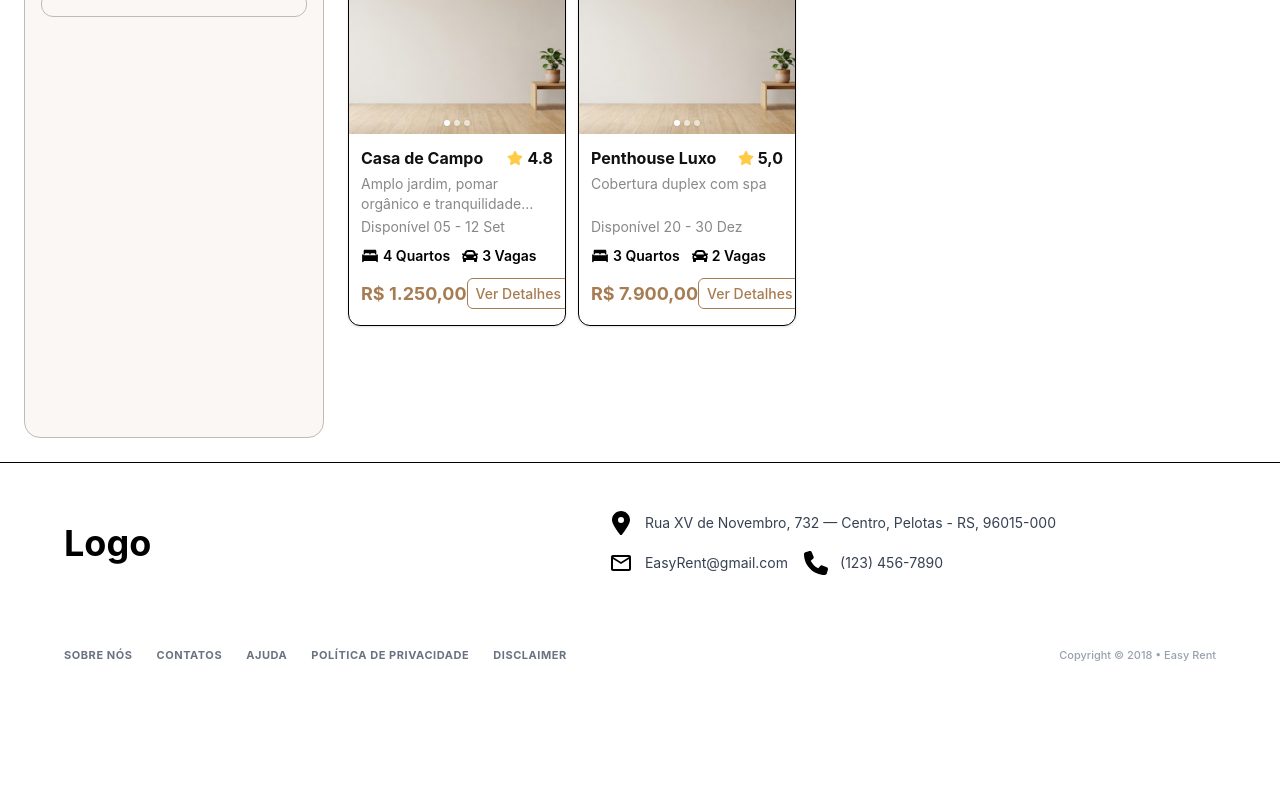
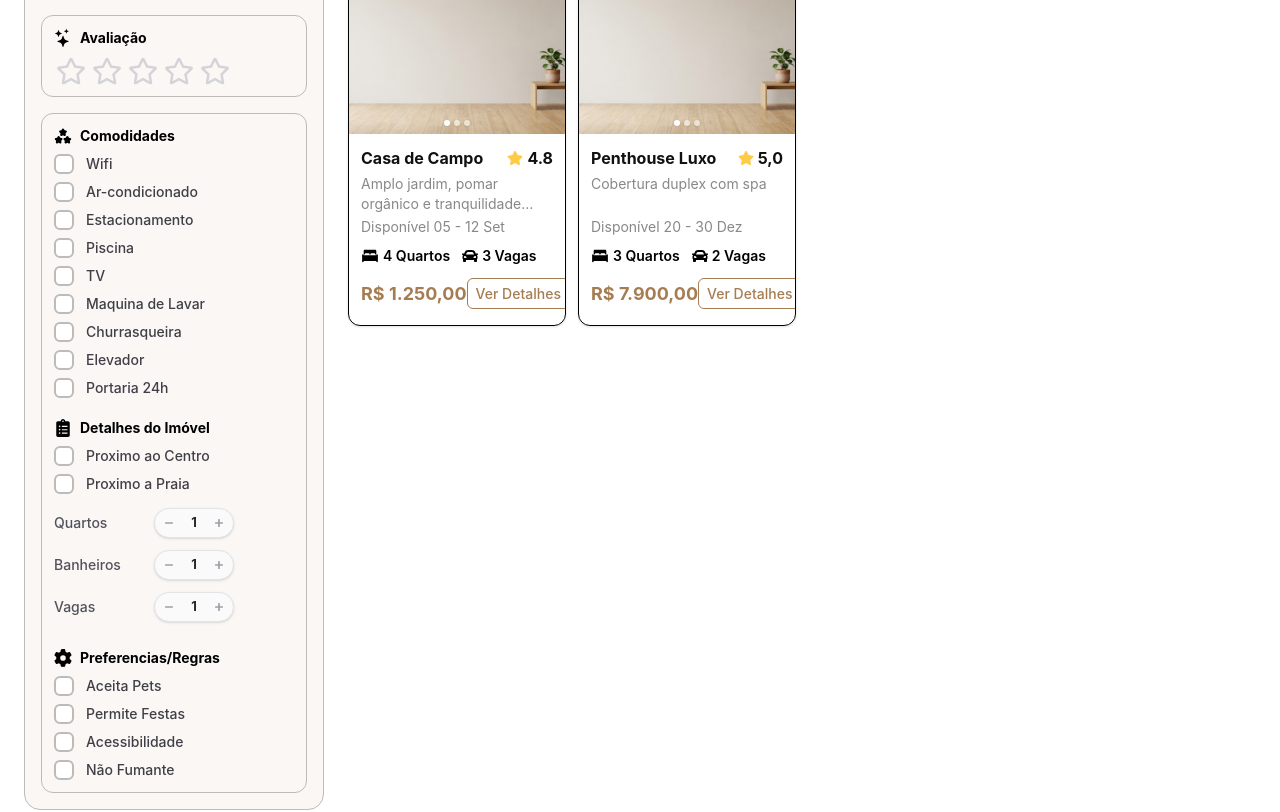
Before and after one commit to Kauasan123/Easy-Rent, a React (Vite) app: page /principal in a window 1280 px wide. Shown: the part 980-1792 px from the top of the page. Before the commit the page ends 1668 px from the top, so only its background shows below. Built offline with nearby package versions, Linux system fonts and the light colour scheme.

Commit message:
Finalização Parcial do Filtro

```diff
--- a/package.json
+++ b/package.json
@@ -11,8 +11,10 @@
   },
   "dependencies": {
     "@radix-ui/react-slider": "^1.3.6",
+    "date-fns": "^4.1.0",
     "framer-motion": "^12.38.0",
     "react": "^19.2.4",
+    "react-datepicker": "^9.1.0",
     "react-dom": "^19.2.4",
     "react-icons": "^5.6.0",
     "react-router-dom": "^7.14.2",
--- /dev/null
+++ b/src/Calendario.css
@@ -0,0 +1,36 @@
+.custom-datepicker-container .react-datepicker {
+  border: none !important;
+  font-family: inherit !important;
+  background-color: transparent !important;
+  display: flex !important;
+  flex-direction: column !important;
+  align-items: center !important;
+}
+
+.custom-datepicker-container .react-datepicker__header {
+  background-color: transparent !important;
+  border-bottom: 1px solid #f3f4f6 !important;
+  padding-bottom: 10px !important;
+}
+
+.custom-datepicker-container .react-datepicker__day--selected,
+.custom-datepicker-container .react-datepicker__day--in-range {
+  background-color: #A67C52 !important; /* Seu beje principal */
+  color: white !important;
+  border-radius: 8px !important;
+}
+
+.custom-datepicker-container .react-datepicker__day:hover {
+  border-radius: 8px !important;
+}
+
+.custom-datepicker-container .react-datepicker__current-month {
+  text-transform: capitalize !important;
+  color: #111 !important;
+  font-weight: 700 !important;
+  margin-bottom: 8px !important;
+}
+
+.custom-datepicker-container .react-datepicker__navigation {
+    top: 15px !important;
+}
--- a/src/Pages/Principal.jsx
+++ b/src/Pages/Principal.jsx
@@ -1,8 +1,11 @@
 import { useState } from 'react'
-import Header from '../components/Header.jsx'
-import Footer from '../components/Footer.jsx'
-import * as Icons from '../icons/icons.js'
-import Hero from '../assets/TelaPrincipal/MiniHero.jpg'
+import Header from '../components/Header.jsx';
+import Footer from '../components/Footer.jsx';
+import CheckBox from '../components/CheckBox.jsx';
+import Stepper from '../components/Stepper.jsx';
+import Calendario from '../components/Calendario.jsx';
+import Hero from '../assets/TelaPrincipal/MiniHero.jpg';
+import * as Icons from '../icons/icons.js';
 import * as Slider from '@radix-ui/react-slider';
 
 const imoveis = [
@@ -74,26 +77,61 @@ const imoveis = [
   }
 ];
 
-// Componente CheckBox
-function CheckBox({ label, id }) {
+// 1. Mova a função StarRating para fora
+function StarRating({ value, onChange }) {
+  const [hover, setHover] = useState(null);
+
   return (
-    <label htmlFor={id} className="flex items-center gap-3 cursor-pointer group">
-      <div className="relative flex items-center justify-center w-5 h-5">
-        <input type="checkbox" id={id} className="peer appearance-none w-full h-full border-2 border-borda-cards rounded-md  bg-white checked:bg-beje-principal checked:border-beje-principal transition-all duration-200 cursor-pointer" />
-        <Icons.FaCheck className="absolute text-white opacity-0 peer-checked:opacity-100 pointer-events-none transition-opacity duration-200" size={12.5} />
-      </div>
-      <span className="text-sm text-zinc-700 group-hover:text-beje-principal transition-colors font-medium">
-        {label}
-      </span>
-    </label>
+    <div className="flex items-center gap-4">
+      {[...Array(5)].map((_, index) => {
+        const starValue = index + 1;
+        return (
+          <div key={index} className="relative flex cursor-pointer">
+            {/* Metade Esquerda */}
+            <div
+              className="w-2.5 h-5 z-10"
+              onMouseEnter={() => setHover(starValue - 0.5)}
+              onMouseLeave={() => setHover(null)}
+              onClick={() => onChange(starValue - 0.5)}
+            />
+            {/* Metade Direita */}
+            <div
+              className="w-2.5 h-5 z-10"
+              onMouseEnter={() => setHover(starValue)}
+              onMouseLeave={() => setHover(null)}
+              onClick={() => onChange(starValue)}
+            />
+            {/* Ícones */}
+            <div className="absolute inset-0">
+              {(hover || value) >= starValue ? (
+                <Icons.FaStar className="text-icone-estrela" size={30} />
+              ) : (hover || value) >= starValue - 0.5 ? (
+                <Icons.FaStarHalfAlt className="text-icone-estrela" size={30} />
+              ) : (
+                <Icons.FaRegStar className="text-zinc-300" size={30} />
+              )}
+            </div>
+          </div>
+        );
+      })}
+    </div>
   );
 }
 
-// Componente Principal
 export default function Principal() {
+  // Função Abrir e Fechar Cards
   const [aberto, setAberto] = useState("");
+
+  // Função Avaliação
+  const [rating, setRating] = useState(0);
+
+  // Função Stepper
+  const [quartos, setQuartos] = useState(1);
+  const [banheiros, setBanheiros] = useState(1);
+  const [vagas, setVagas] = useState(1);
+
+  // Função Preço
   const [range, setRange] = useState([0, 10000]);
-
   const imoveisFiltro = imoveis.filter(imovel => {
     const precoLimpo = imovel.preco.replace(/\./g, '').replace(',', '.');
     const precoNumerico = parseFloat(precoLimpo);
@@ -148,7 +186,7 @@ export default function Principal() {
             <div className="border border-borda-cards rounded-xl overflow-hidden">
               <button onClick={() => setAberto(aberto === 'localizacao' ? '' : 'localizacao')} className="w-full flex items-center justify-between p-3 transition-colors">
                 <div className="flex items-center gap-2 font-bold">
-                  <Icons.FaLocationDot /> Localização
+                  <Icons.FaLocationDot size={18} /> Localização
                 </div>
                 <Icons.IoIosArrowDown className={`transition-transform ${aberto === 'localizacao' ? 'rotate-180' : ''}`} />
               </button>
@@ -163,7 +201,7 @@ export default function Principal() {
             <div className="flex flex-col gap-3 p-3 border border-borda-cards rounded-xl">
               <div className="flex justify-between items-center">
                 <div className="flex items-center gap-2 font-bold">
-                  <Icons.FaMoneyBill1Wave /> Preço
+                  <Icons.FaMoneyBill1Wave size={18} /> Preço
                 </div>
                 <div>
                   <button onClick={() => setRange([0, 10000])} className="text-vermelho-cancelar text-xs font-bold hover:underline flex flex-row text-center items-center">
@@ -202,34 +240,25 @@ export default function Principal() {
             </div>
 
             {/* Seção Data */}
-            {/* <div className="border border-zinc-100 rounded-xl overflow-hidden">
-              <button onClick={() => setAberto(aberto === 'localizacao' ? '' : 'localizacao')} className="w-full flex items-center justify-between p-3 transition-colors">
+            <div className="border border-borda-cards rounded-xl overflow-hidden">
+              <button onClick={() => setAberto(aberto === 'calendario' ? null : 'calendario')} className="w-full flex items-center justify-between p-3 transition-colors">
                 <div className="flex items-center gap-2 font-bold">
-                  <Icons.FaLocationDot /> tipo do Imóvel
+                  <Icons.FaCalendarAlt size={18} /> Selecionar Datas
                 </div>
-                <Icons.FaChevronDown className={`transition-transform ${aberto === 'data' ? 'rotate-180' : ''}`} />
+                <Icons.IoIosArrowDown className={`transition-transform duration-300 ${aberto === 'calendario' ? 'rotate-180' : ''}`}/>
               </button>
 
-              <div className={`transition-all duration-500 ease-in-out overflow-hidden ${aberto === 'data' ? 'max-h-[400px] opacity-100' : 'max-h-0 opacity-0'}`}>
-                <div className="p-4 bg-zinc-50 flex flex-col items-center">
-                  Aqui você renderiza o seu componente de calendário (Filtro - Calendario Aberto.png)
-                  <div className="text-sm font-bold mb-4">Janeiro 2026</div>
-                  Mock do Calendário Grid
-                  <div className="grid grid-cols-7 gap-2 text-[10px] text-center">
-                    {["DOM", "SEG", "TER", "QUA", "QUI", "SEX", "SAB"].map(d => <div key={d}>{d}</div>)}
-                    ... números do calendário ...
-                  </div>
-                </div>
+              <div className={`transition-all duration-300 overflow-hidden ${aberto === 'calendario' ? 'max-h-[500px] opacity-100 p-3 border-t border-zinc-100' : 'max-h-0 opacity-0 invisible'}`}>
+                <Calendario />
               </div>
-            </div> */}
+            </div>
 
             {/* Seção Tipo de Imóvel */}
             <div className="flex flex-col gap-3 p-3 border border-borda-cards rounded-xl">
               <div className="flex items-center gap-2 font-bold text-sm">
-                <Icons.FaLocationDot /> Tipo do Imóvel
+                <Icons.FaHouseChimney size={18} /> Tipo do Imóvel
               </div>
 
-              {/* Chamando a função (componente) que criamos */}
               <CheckBox label="Casa" id="casa" />
               <CheckBox label="Apartamento" id="apto" />
             </div>
@@ -237,7 +266,7 @@ export default function Principal() {
             {/* Seção Capacidade */}
             <div className="flex flex-col gap-2 p-3 border border-borda-cards rounded-xl">
               <div className="flex items-center gap-2 font-bold text-sm">
-                <Icons.FaLocationDot /> Capacidade
+                <Icons.IoPeopleSharp size={18} /> Capacidade
               </div>
 
               <CheckBox label="1" id="1" />
@@ -247,12 +276,48 @@ export default function Principal() {
 
             {/* Seção Avaliação */}
             <div className="flex flex-col gap-2 p-3 border border-borda-cards rounded-xl">
-
+              <div className="flex items-center gap-2 font-bold text-sm">
+                <Icons.BsStars size={18} /> Avaliação
+              </div>
+              <div className='flex items-center justify-start pl-0.5 pb-2'>
+                <StarRating value={rating} onChange={(val) => setRating(val)} />
+              </div>
             </div>
 
             {/* Seção Comodidades */}
             <div className="flex flex-col gap-2 p-3 border border-borda-cards rounded-xl">
+              <div className="flex items-center gap-2 font-bold text-sm">
+                <Icons.TbStarsFilled size={18} /> Comodidades
+              </div>
+              <CheckBox label="Wifi" id="Wifi" />
+              <CheckBox label="Ar-condicionado" id="Ar-condicionado" />
+              <CheckBox label="Estacionamento" id="Estacionamento" />
+              <CheckBox label="Piscina" id="Piscina" />
+              <CheckBox label="TV" id="TV" />
+              <CheckBox label="Maquina de Lavar" id="Maquina de Lavar" />
+              <CheckBox label="Churrasqueira" id="Churrasqueira" />
+              <CheckBox label="Elevador" id="Elevador" />
+              <CheckBox label="Portaria 24h" id="Portaria 24h" />
 
+              <div className="flex items-center gap-2 font-bold text-sm mt-3">
+                <Icons.FaClipboardList size={18} /> Detalhes do Imóvel
+              </div>
+              <CheckBox label="Proximo ao Centro" id="Proximo ao Centro" />
+              <CheckBox label="Proximo a Praia" id="Proximo a Praia" />
+
+              <div>
+                <Stepper label="Quartos" value={quartos} onIncrease={() => setQuartos(quartos + 1)} onDecrease={() => quartos > 0 && setQuartos(quartos - 1)} />
+                <Stepper label="Banheiros" value={banheiros} onIncrease={() => setBanheiros(banheiros + 1)} onDecrease={() => banheiros > 0 && setBanheiros(banheiros - 1)} />
+                <Stepper label="Vagas" value={vagas} onIncrease={() => setVagas(vagas + 1)} onDecrease={() => vagas > 0 && setVagas(vagas - 1)} />
+              </div>
+
+              <div className="flex items-center gap-2 font-bold text-sm mt-3">
+                <Icons.FaGear size={18} /> Preferencias/Regras
+              </div>
+              <CheckBox label="Aceita Pets" id="Aceita Pets" />
+              <CheckBox label="Permite Festas" id="Permite Festas" />
+              <CheckBox label="Acessibilidade" id="Acessibilidade" />
+              <CheckBox label="Não Fumante" id="Não Fumante" />
             </div>
           </aside>
 
--- /dev/null
+++ b/src/components/Calendario.jsx
@@ -0,0 +1,45 @@
+import React, { useState } from 'react';
+import DatePicker, { registerLocale } from "react-datepicker";
+import "react-datepicker/dist/react-datepicker.css";
+import { ptBR } from 'date-fns/locale/pt-BR';
+import "../Calendario.css";
+
+registerLocale('pt-BR', ptBR);
+
+export function Calendario() {
+  const [startDate, setStartDate] = useState(null);
+  const [endDate, setEndDate] = useState(null);
+
+  const onChange = (dates) => {
+    const [start, end] = dates;
+    setStartDate(start);
+    setEndDate(end);
+  };
+
+  return (
+    <div className="flex flex-col items-center w-full">
+      <div className="w-full flex justify-center items-center py-2">
+        <DatePicker
+          selected={startDate}
+          onChange={onChange}
+          startDate={startDate}
+          endDate={endDate}
+          selectsRange
+          inline
+          monthsShown={1}
+          minDate={new Date()}
+          locale="pt-BR"
+          dateFormat="dd/MM/yyyy"
+        />
+      </div>
+
+      {startDate && endDate && (
+        <div className="mt-3 p-2 w-full bg-beje-principal/10 rounded-lg text-[12px] text-zinc-700 font-medium text-center border border-beje-principal/20">
+          {startDate.toLocaleDateString('pt-BR')} até {endDate.toLocaleDateString('pt-BR')}
+        </div>
+      )}
+    </div>
+  );
+}
+
+export default Calendario;
--- /dev/null
+++ b/src/components/CheckBox.jsx
@@ -0,0 +1,19 @@
+import * as Icons from '../icons/icons.js'
+
+export function CheckBox({ label, id }) {
+    return (
+        <>
+            <label htmlFor={id} className="flex items-center gap-3 cursor-pointer group">
+                <div className="relative flex items-center justify-center w-5 h-5">
+                    <input type="checkbox" id={id} className="peer appearance-none w-full h-full border-2 border-borda-cards rounded-md  bg-white checked:bg-beje-principal checked:border-beje-principal transition-all duration-200 cursor-pointer" />
+                    <Icons.FaCheck className="absolute text-white opacity-0 peer-checked:opacity-100 pointer-events-none transition-opacity duration-200" size={12.5} />
+                </div>
+                <span className="text-sm text-zinc-700 group-hover:text-beje-principal transition-colors font-medium">
+                    {label}
+                </span>
+            </label>
+        </>
+    )
+}
+
+export default CheckBox;
--- a/src/components/Footer.jsx
+++ b/src/components/Footer.jsx
@@ -1,9 +1,7 @@
 import { useState } from 'react'
 import * as Icons from '../icons/icons'
 
-function App() {
-    const [count, setCount] = useState(0)
-
+function Footer() {
     return (
         <>
             <footer className="w-full bg-white border-t border-preto-principal font-sans">
@@ -49,4 +47,4 @@ function App() {
     )
 }
 
-export default App
+export default Footer;
--- a/src/components/Header.jsx
+++ b/src/components/Header.jsx
@@ -1,9 +1,7 @@
 import { useState } from 'react'
 import * as Icons from '../icons/icons'
 
-function App() {
-  const [count, setCount] = useState(0)
-
+function Header() {
     return (
         <>
             <div className='pb-3 pt-3 flex flex-row items-center justify-between border-b border-preto-principal text-preto-texto-principal mx-10'>
@@ -32,4 +30,4 @@ function App() {
     )
 }
 
-export default App
+export default Header;
--- /dev/null
+++ b/src/components/Stepper.jsx
@@ -0,0 +1,26 @@
+import React from 'react';
+import * as Icons from '../icons/icons.js';
+
+export function Stepper({ label, value, onIncrease, onDecrease }) {
+    return (
+        <div className="flex items-center py-1.5">
+            <span className="text-zinc-600 text-sm font-medium min-w-[100px]">{label}</span>
+
+            <div className="flex items-center gap-2 bg-zinc-50 border border-zinc-200 rounded-full p-0.5 shadow-sm">
+                <button onClick={onDecrease} className="w-6 h-6 flex items-center justify-center rounded-full text-zinc-400 hover:bg-white hover:text-beje-principal transition-all active:scale-90">
+                    <Icons.FaMinus className="w-2" />
+                </button>
+
+                <span className="text-zinc-800 font-bold text-[13px] min-w-[10px] text-center">
+                    {value}
+                </span>
+
+                <button onClick={onIncrease} className="w-6 h-6 flex items-center justify-center rounded-full text-zinc-400 hover:bg-white hover:text-beje-principal transition-all active:scale-90">
+                    <Icons.FaPlus className="w-2" />
+                </button>
+            </div>
+        </div>
+    );
+}
+
+export default Stepper;
--- a/src/index.css
+++ b/src/index.css
@@ -36,7 +36,7 @@
       opacity: 0.9;
       transform: translateX(0);
     }
-  };
+  }
 
   --animation-entrada: entrada-onda 1.2s ease-out forwards;
 }
```
Also changed, not shown: src/icons/icons.js (+11 -0 lines), 1 other file (tests, documents, lock files or other folders). Lines whose indentation alone changed are shown as unchanged.
